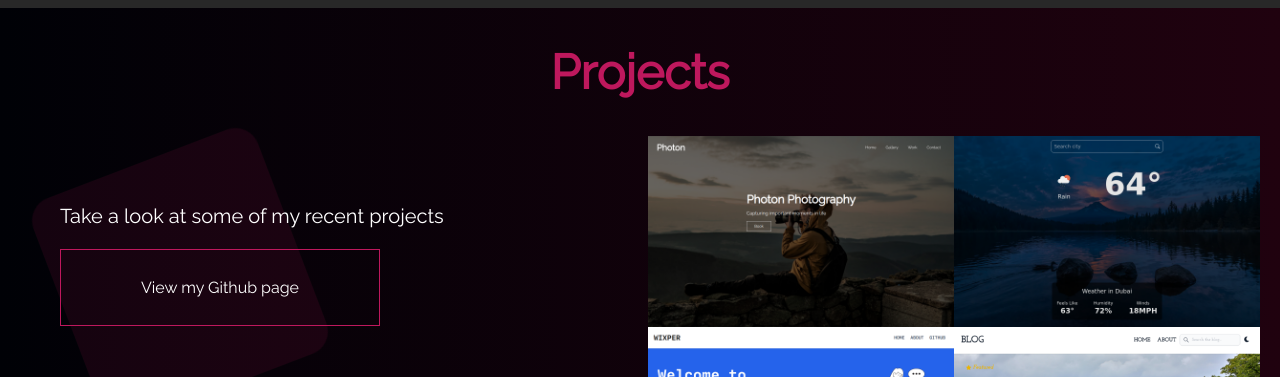
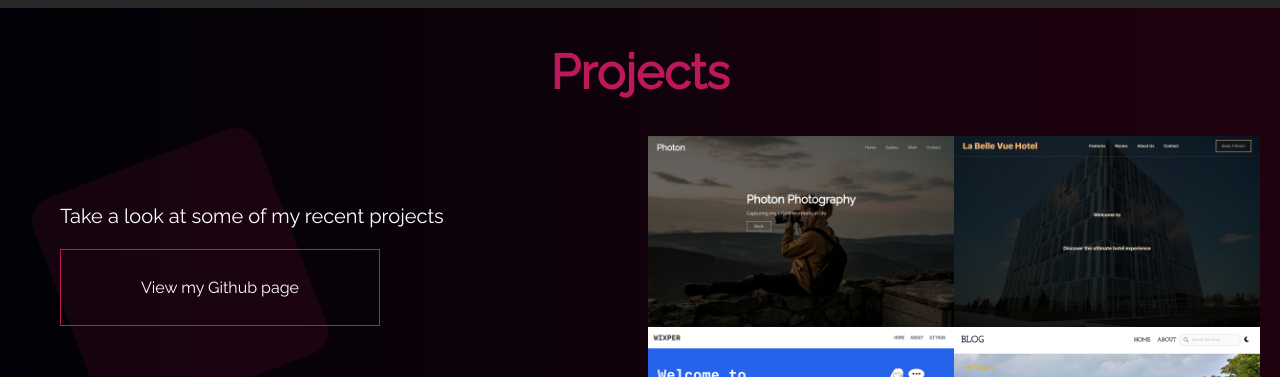
Before and after one commit to najiite/my-portfolio-website, a Next.js app: page / in a window 1280 px wide. Shown: the part 1560-1937 px from the top of the page. Built offline with nearby package versions, Linux system fonts and the light colour scheme; grey boxes are pictures that could not be loaded.

Commit message:
projects update

```diff
--- a/components/Projects.js
+++ b/components/Projects.js
@@ -30,12 +30,12 @@ const Projects = () => {
                 </motion.div>
                 <motion.div initial={{ scale: 0.2}} whileInView={{ scale: 1}} transition={{ duration: 2}}>
                     <figure className="figure-div">
-                        <a  href='https://next-weather-topaz.vercel.app/'>
-                            <Image src='/projects/weather.png' width={1280} height={800}/>
+                        <a  href='https://hotel-gold.vercel.app/'>
+                            <Image src='/projects/hotel.png' width={1280} height={800}/>
                         </a>
                         <figcaption className="hover-image-caption">
-                            <p className='text-lg'>Weather App</p>
-                            <p className='text-sm '>A weather webapp built with NextJS</p>
+                            <p className='text-lg'>La Belle Vue Hotel</p>
+                            <p className='text-sm '>A luxury hotel landing page</p>
                         </figcaption>
                     </figure>
                 </motion.div>
```
Also changed, not shown: public/projects/hotel.png (added).
